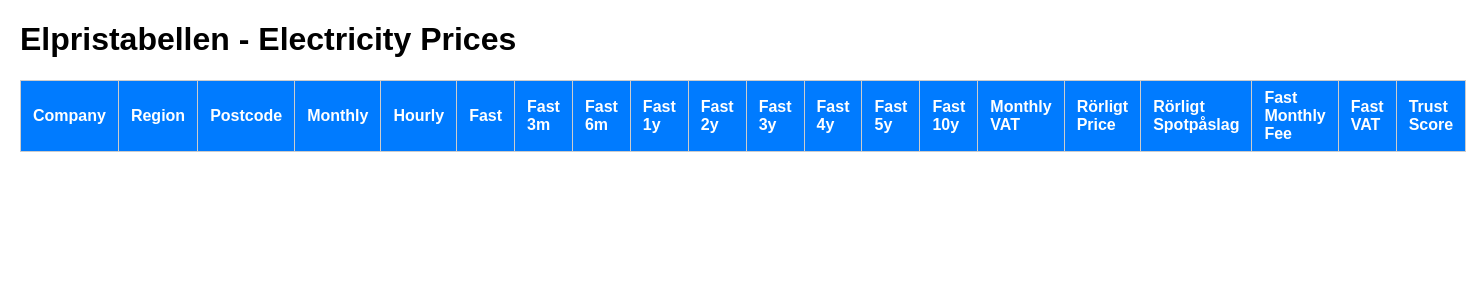
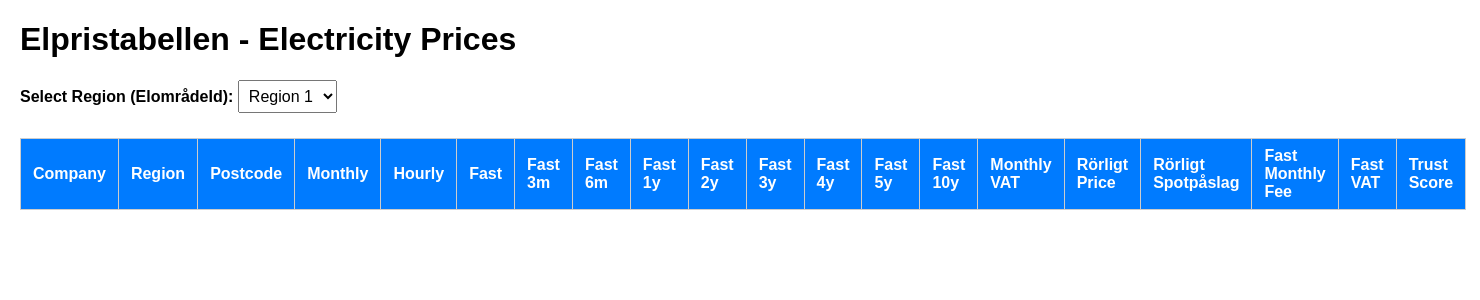
Before and after one commit to SharjeelJathol/elpristabellen, a Flask app: template templates/index.html in a window 1480 px wide. Shown: the top 300 px of the page. Run offline with Flask 3, Linux system fonts and the light colour scheme; the template is opened without the code that fills it, so the values that code supplies are empty.

Commit message:
Refactor region filtering and add region selector
Moved region filtering logic from query parameters to a dedicated /region/<region_id> route in app.py. Updated index.html to include a region dropdown selector that navigates to the selected region, and adjusted template rendering to highlight the selected region.

```diff
--- a/app.py
+++ b/app.py
@@ -1,53 +1,18 @@
-from flask import Flask, render_template, request
+from flask import Flask, render_template, request, redirect, url_for
 from models import Session, Agreement
 
 app = Flask(__name__)
 
 @app.route('/')
-def index():
+def home():
+    return redirect(url_for('region_view', region_id=1))
+
+@app.route('/region/<int:region_id>')
+def region_view(region_id):
     session = Session()
-    query = session.query(Agreement)
-
-    # Get filters from URL query parameters
-    company_filter = request.args.get('company', type=str)
-    elomrade_filter = request.args.get('elomrade_id', type=int)
-    postnummer_filter = request.args.get('postnummer', type=str)
-    contract_type = request.args.get('contract_type', type=str)
-
-    # Filter by company name (case-insensitive contains)
-    if company_filter:
-        query = query.filter(Agreement.company.ilike(f"%{company_filter}%"))
-
-    # Filter by ElområdeId
-    if elomrade_filter:
-        query = query.filter(Agreement.elomrade_id == elomrade_filter)
-
-    # Filter by Postnummer (exact match)
-    if postnummer_filter:
-        query = query.filter(Agreement.postnummer == postnummer_filter)
-
-    # Filter by contract type with price > 0
-    if contract_type:
-        # Map contract type to column names
-        contract_map = {
-            "rorligt": Agreement.rorligt_price,
-            "fast_3m": Agreement.price_fast_3m,
-            "fast_6m": Agreement.price_fast_6m,
-            "fast_1y": Agreement.price_fast_1y,
-            "fast_2y": Agreement.price_fast_2y,
-            "fast_3y": Agreement.price_fast_3y,
-            "fast_4y": Agreement.price_fast_4y,
-            "fast_5y": Agreement.price_fast_5y,
-            "fast_10y": Agreement.price_fast_10y,
-            "hourly": Agreement.timpris_price
-        }
-        col = contract_map.get(contract_type.lower())
-        if col is not None:
-            query = query.filter(col.isnot(None))
-
-    agreements = query.all()
+    agreements = session.query(Agreement).filter_by(elomrade_id=region_id).all()
     session.close()
-    return render_template("index.html", agreements=agreements, filters=request.args)
+    return render_template("index.html", agreements=agreements, selected_region=region_id)
 
 if __name__ == '__main__':
     app.run(debug=True)
--- a/templates/index.html
+++ b/templates/index.html
@@ -27,10 +27,24 @@
       tr:nth-child(even) {
         background-color: #f5f5f5;
       }
+      #regionSelect {
+        font-size: 16px;
+        padding: 6px;
+        margin-bottom: 10px;
+      }
     </style>
   </head>
   <body>
     <h1>Elpristabellen - Electricity Prices</h1>
+
+    <label for="regionSelect"><strong>Select Region (ElområdeId):</strong></label>
+    <select id="regionSelect">
+      <option value="1" {% if selected_region == 1 %}selected{% endif %}>Region 1</option>
+      <option value="2" {% if selected_region == 2 %}selected{% endif %}>Region 2</option>
+      <option value="3" {% if selected_region == 3 %}selected{% endif %}>Region 3</option>
+      <option value="4" {% if selected_region == 4 %}selected{% endif %}>Region 4</option>
+    </select>
+
     <table id="priceTable">
       <thead>
         <tr>
@@ -58,7 +72,7 @@
       </thead>
       <tbody>
         {% for agreement in agreements %}
-        <tr>
+        <tr data-region="{{ agreement.elomrade_id }}">
           <td>{{ agreement.company }}</td>
           <td>{{ agreement.elomrade_id }}</td>
           <td>{{ agreement.postnummer }}</td>
@@ -98,7 +112,6 @@
             ?.cells[colIndex].innerText.trim(),
         );
 
-        // Toggle sort direction
         sortDirections[colIndex] = !sortDirections[colIndex];
 
         rows.sort((a, b) => {
@@ -129,6 +142,12 @@
 
         rows.forEach((row) => tbody.appendChild(row));
       }
+
+      document.getElementById('regionSelect').addEventListener('change', function () {
+        const regionId = this.value;
+        window.location.href = `/region/${regionId}`;
+      });
+
     </script>
   </body>
 </html>
```
